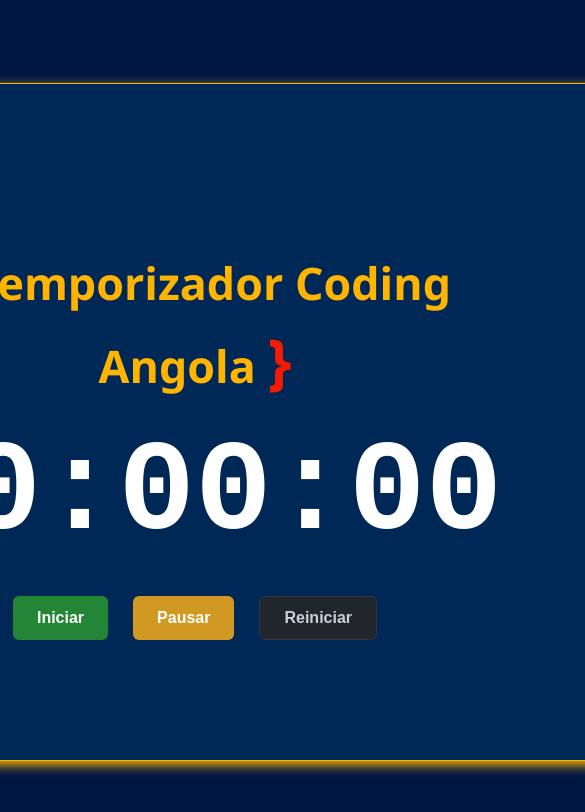
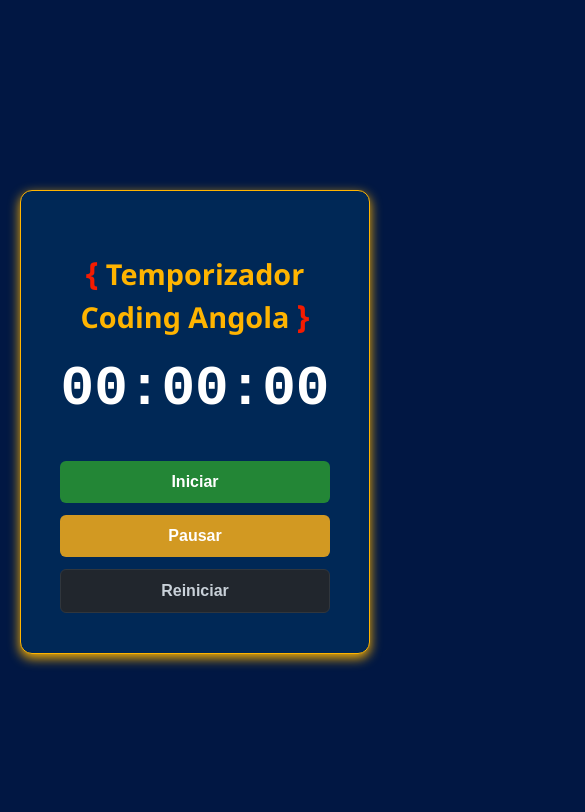
Before and after one commit to cdh-community-ao/Temporizador-Coding-Angola, a plain HTML site: page index.html in a window 390 px wide. Shown: the top 812 px of the page, 585 px wide, since content can reach past the window. Drawn offline with Linux system fonts and the light colour scheme.

Commit message:
melhorando responsividade

```diff
--- a/css/style.css
+++ b/css/style.css
@@ -5,38 +5,44 @@
     display: flex;
     justify-content: center;
     align-items: center;
-        height: 100vh;
+    min-height: 100vh;
     margin: 0;
+    padding: 20px;
+    box-sizing: border-box;
 }
 
+*, *:before, *:after {
+    box-sizing: inherit;
+}
 
 .timer-container {
     text-align: center;
     background-color: #002856;
-            padding: 120px 180px;
+    padding: clamp(40px, 8vw, 120px) clamp(20px, 10vw, 180px);
+    width: 100%;
+    max-width: 1200px;
     border-radius: 12px;
     box-shadow: 0 4px 12px #ffb400;
     border: 1px solid #ffb400;
+    transition: all 0.3s ease;
 }
 
-        span{
+span {
     color: #f41b00;
-            font-size: 3.8rem;
-
+    font-size: clamp(2rem, 4vw, 3.8rem);
 }
 
 h1 {
     color: #ffb400;
-            font-size: 2.8rem;
+    font-size: clamp(1.8rem, 3.5vw, 2.8rem);
     margin-bottom: 20px;
 }
 
-
 .display {
-            font-size: 8rem;
+    font-size: clamp(3.5rem, 10vw, 8rem);
     font-weight: bold;
     font-family: monospace;
-            margin-bottom: 30px;
+    margin-bottom: 40px;
     color: #ffffff;
 }
 
@@ -44,23 +50,39 @@
     display: flex;
     gap: 25px;
     justify-content: center;
+    flex-wrap: wrap;
 }
 
 button {
-            padding: 12px 24px;
-            font-size: 1rem;
+    padding: clamp(12px, 1.5vw, 18px) clamp(24px, 3vw, 40px);
+    font-size: clamp(1rem, 1.2vw, 1.3rem);
     font-weight: bold;
     border: none;
     border-radius: 6px;
     cursor: pointer;
-            transition: background 0.2s ease;
+    transition: background 0.2s ease, transform 0.1s ease;
+    min-width: 140px;
 }
 
-        .btn-start { background-color: #238636; color: white; } /* Verde */
+button:active {
+    transform: scale(0.98);
+}
+
+.btn-start { background-color: #238636; color: white; }
 .btn-start:hover { background-color: #2ea043; }
 
-        .btn-pause { background-color: #d29922; color: white; } /* Amarelo/Laranja */
+.btn-pause { background-color: #d29922; color: white; }
 .btn-pause:hover { background-color: #e3b341; }
 
 .btn-reset { background-color: #21262d; color: #c9d1d9; border: 1px solid #30363d; }
 .btn-reset:hover { background-color: #30363d; }
+
+
+@media (max-width: 480px) {
+    .buttons-container {
+        gap: 12px;
+    }
+    button {
+        flex: 1 1 100%;
+    }
+}
```
Lines whose indentation alone changed are shown as unchanged.
